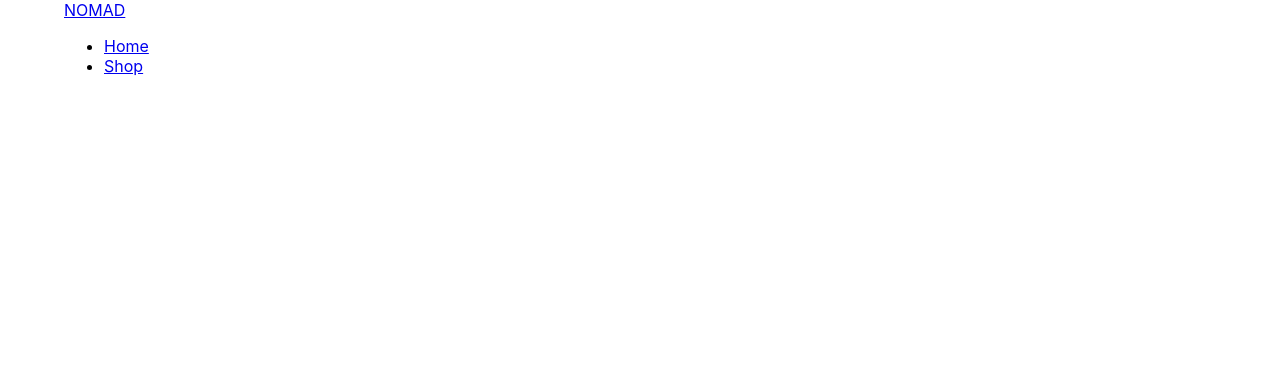
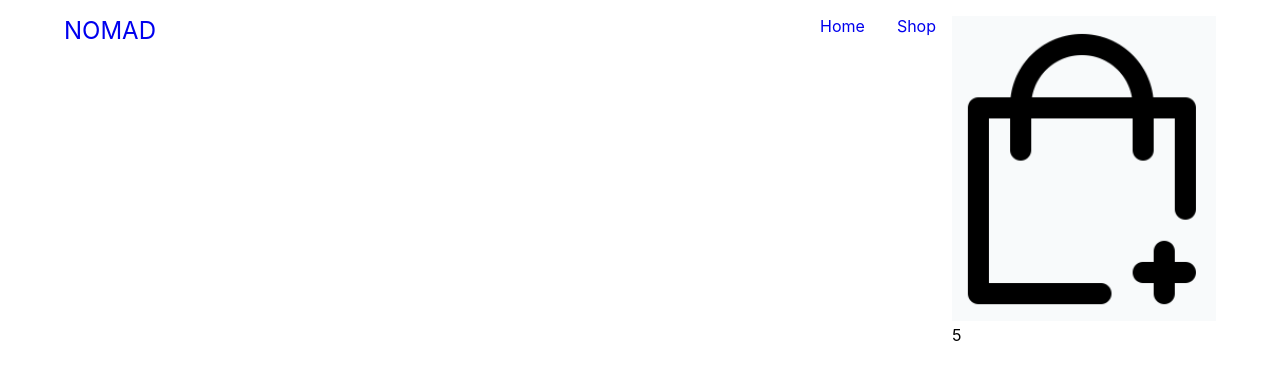
Before and after one commit to Onyishi/E-commerce-, a React (Create React App) app in the folder e-commerce/: page / in a window 1280 px wide. Shown: the top 380 px of the page. Built offline with nearby package versions, Linux system fonts and the light colour scheme.

Commit message:
created assets and cart-icon components

```diff
--- /dev/null
+++ b/e-commerce/src/components/cart-icon/cart-icon.jsx
@@ -0,0 +1,14 @@
+import React from 'react'
+import shoppingBag from '../../assets/shopping-bag.png'
+import './cart-icon.styles.scss'
+
+const CartIcon = () => {
+  return (
+    <div className='cart-container'>
+      <img src={shoppingBag} alt='shopping-cart-icon' />
+      <span className='cart-count'> 5 </span>
+    </div>
+  )
+}
+
+export default CartIcon
--- a/e-commerce/src/components/header/header.jsx
+++ b/e-commerce/src/components/header/header.jsx
@@ -1,5 +1,6 @@
 import React from 'react'
 import { Link } from 'react-router-dom'
+import CartIcon from '../cart-icon/cart-icon'
 import './header.styles.scss'
 
 const Header = () => {
@@ -20,6 +21,7 @@ const Header = () => {
           </Link>
         </li>
       </ul>
+      <CartIcon />
     </nav>
   )
 }
--- a/e-commerce/src/components/header/header.styles.scss
+++ b/e-commerce/src/components/header/header.styles.scss
@@ -0,0 +1,26 @@
+.nav-menu {
+    display: flex;
+    padding: 1rem;
+}
+
+a {
+    text-decoration: none;
+    &:focus, &:hover, &:visited {
+        color: black;
+    }
+}
+
+.logo {
+    font-size: 1.5rem;
+}
+
+ul {
+    list-style-type: none;
+    margin: 0;
+    margin-left: auto;
+}
+
+li {
+    display: inline-block;
+    margin: 0 1rem;
+}
```
Also changed, not shown: e-commerce/src/assets/shopping-bag.png (added), e-commerce/src/components/cart-icon/cart-icon.styles.scss (added).
